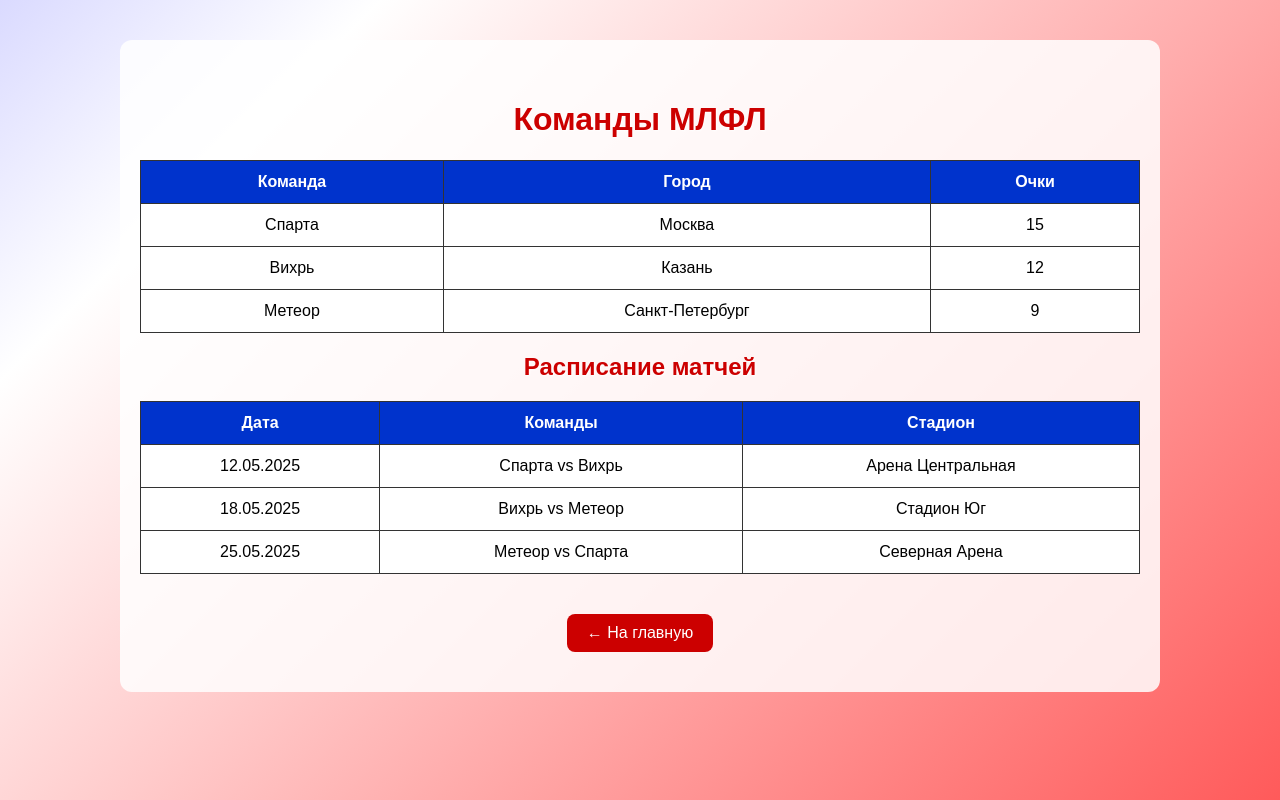
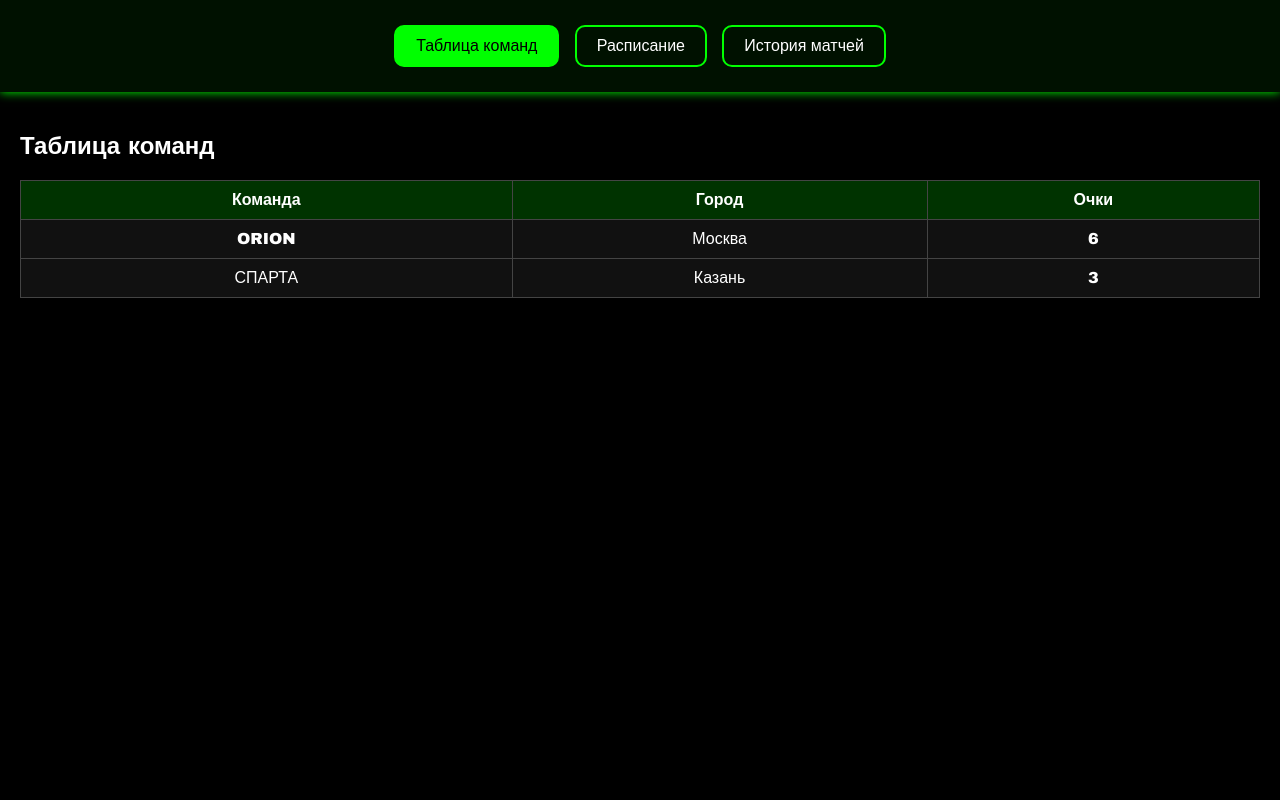
Before and after one commit to MLFL-liga/liga, a plain HTML site: page liga.html in a window 1280 px wide. Drawn offline with Linux system fonts and the light colour scheme.

Commit message:
Update liga.html

```diff
--- a/liga.html
+++ b/liga.html
@@ -2,128 +2,123 @@
 <html lang="ru">
 <head>
   <meta charset="UTF-8">
-  <title>МЛФЛ: Команды и Расписание</title>
+  <title>МЛФЛ Панель</title>
   <style>
     body {
+      background-color: #000;
+      color: white;
+      font-family: 'Arial Black', sans-serif;
       margin: 0;
       padding: 0;
-      font-family: Arial, sans-serif;
-      background: linear-gradient(-45deg, red, white, blue, white);
-      background-size: 400% 400%;
-      animation: gradient 10s ease infinite;
-      color: #000;
     }
 
-    @keyframes gradient {
-      0% { background-position: 0% 50%; }
-      50% { background-position: 100% 50%; }
-      100% { background-position: 0% 50%; }
+    header {
+      background-color: #001100;
+      padding: 20px;
+      text-align: center;
+      box-shadow: 0 0 10px #00ff00;
     }
 
-    .container {
-      max-width: 1000px;
-      margin: 0 auto;
-      padding: 40px 20px;
-      background-color: rgba(255, 255, 255, 0.85);
-      border-radius: 12px;
-      margin-top: 40px;
+    .btn-nav {
+      border: 2px solid #00ff00;
+      background: transparent;
+      color: white;
+      padding: 10px 20px;
+      margin: 5px;
+      border-radius: 10px;
+      font-size: 16px;
+      cursor: pointer;
+      transition: all 0.3s ease;
     }
 
-    h1, h2 {
-      text-align: center;
-      color: #cc0000;
-      text-shadow: 1px 1px 2px white;
+    .btn-nav:hover, .btn-nav.active {
+      background-color: #00ff00;
+      color: black;
+    }
+
+    .content {
+      padding: 20px;
+    }
+
+    .tab {
+      display: none;
+    }
+
+    .tab.active {
+      display: block;
     }
 
     table {
       width: 100%;
       border-collapse: collapse;
       margin-top: 20px;
-    }
-
-    table, th, td {
-      border: 1px solid #333;
+      background-color: #111;
+      color: white;
     }
 
     th, td {
-      padding: 12px;
+      border: 1px solid #444;
+      padding: 10px;
       text-align: center;
-      background-color: white;
     }
 
     th {
-      background-color: #0033cc;
-      color: white;
-    }
-
-    .btn-back {
-      display: block;
-      margin: 40px auto 0;
-      padding: 10px 20px;
-      background-color: #cc0000;
-      color: white;
-      border: none;
-      border-radius: 8px;
-      font-size: 16px;
-      cursor: pointer;
-    }
-
-    .btn-back:hover {
-      background-color: #990000;
+      background-color: #003300;
     }
   </style>
 </head>
 <body>
-  <div class="container">
-    <h1>Команды МЛФЛ</h1>
+
+<header>
+  <button class="btn-nav active" onclick="showTab('teams')">Таблица команд</button>
+  <button class="btn-nav" onclick="showTab('schedule')">Расписание</button>
+  <button class="btn-nav" onclick="showTab('history')">История матчей</button>
+</header>
+
+<div class="content">
+  <div id="teams" class="tab active">
+    <h2>Таблица команд</h2>
     <table>
-      <tr>
-        <th>Команда</th>
-        <th>Город</th>
-        <th>Очки</th>
-      </tr>
-      <tr>
-        <td>Спарта</td>
-        <td>Москва</td>
-        <td>15</td>
-      </tr>
-      <tr>
-        <td>Вихрь</td>
-        <td>Казань</td>
-        <td>12</td>
-      </tr>
-      <tr>
-        <td>Метеор</td>
-        <td>Санкт-Петербург</td>
-        <td>9</td>
-      </tr>
+      <tr><th>Команда</th><th>Город</th><th>Очки</th></tr>
+      <tr><td>ORION</td><td>Москва</td><td>6</td></tr>
+      <tr><td>СПАРТА</td><td>Казань</td><td>3</td></tr>
     </table>
+  </div>
 
-    <h2>Расписание матчей</h2>
+  <div id="schedule" class="tab">
+    <h2>Расписание</h2>
     <table>
-      <tr>
-        <th>Дата</th>
-        <th>Команды</th>
-        <th>Стадион</th>
-      </tr>
-      <tr>
-        <td>12.05.2025</td>
-        <td>Спарта vs Вихрь</td>
-        <td>Арена Центральная</td>
-      </tr>
-      <tr>
-        <td>18.05.2025</td>
-        <td>Вихрь vs Метеор</td>
-        <td>Стадион Юг</td>
-      </tr>
-      <tr>
-        <td>25.05.2025</td>
-        <td>Метеор vs Спарта</td>
-        <td>Северная Арена</td>
-      </tr>
+      <tr><th>Дата</th><th>Матч</th><th>Место</th></tr>
+      <tr><td>10.05.2025</td><td>ORION vs СПАРТА</td><td>Центральный стадион</td></tr>
     </table>
+  </div>
 
-    <button class="btn-back" onclick="window.location.href='index.html'">← На главную</button>
+  <div id="history" class="tab">
+    <h2>История матчей</h2>
+    <table>
+      <tr><th>Дата</th><th>Матч</th><th>Счёт</th></tr>
+      <tr><td>01.05.2025</td><td>ORION vs СПАРТА</td><td>2:0</td></tr>
+    </table>
   </div>
+</div>
+
+<script>
+  function showTab(tabId) {
+    const tabs = document.querySelectorAll('.tab');
+    const buttons = document.querySelectorAll('.btn-nav');
+
+    tabs.forEach(tab => {
+      tab.classList.remove('active');
+    });
+
+    buttons.forEach(btn => {
+      btn.classList.remove('active');
+    });
+
+    document.getElementById(tabId).classList.add('active');
+    event.target.classList.add('active');
+  }
+</script>
+
 </body>
 </html>
```
